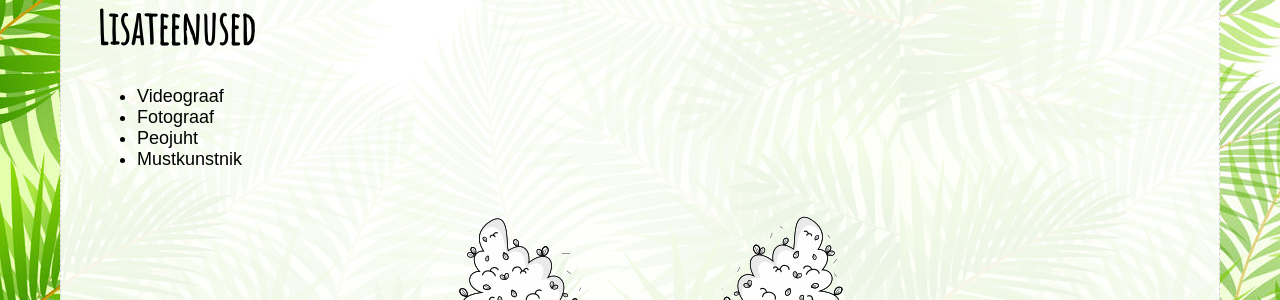
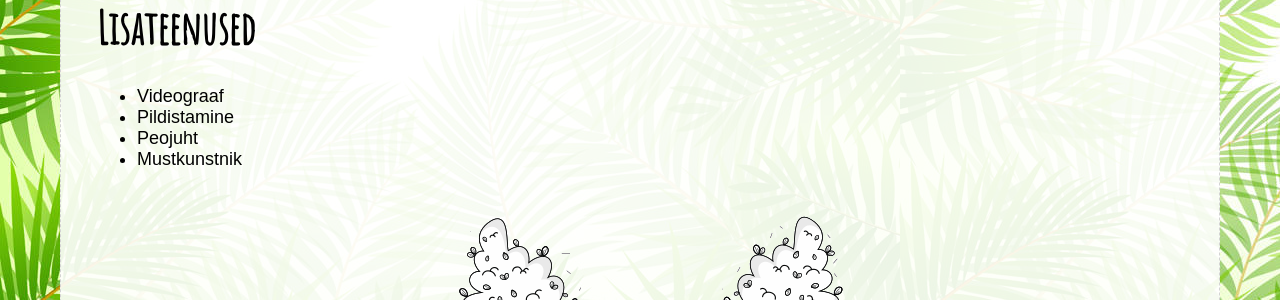
Before and after one commit to mypsik/torela, a Jekyll site: the page built from lisateenused/index.md, in a window 1280 px wide. Shown: the part 274-574 px from the top of the page. Built offline with Jekyll 4.4.1, drawn with Linux system fonts in a browser that asks for light colours; a script that is not in the unit is left out.

Commit message:
muuda sõna

```diff
--- a/lisateenused/index.md
+++ b/lisateenused/index.md
@@ -8,6 +8,6 @@ ru: /ru/services/
 ---
 
 * Videograaf
-* Fotograaf
+* Pildistamine
 * Peojuht
 * Mustkunstnik
```
